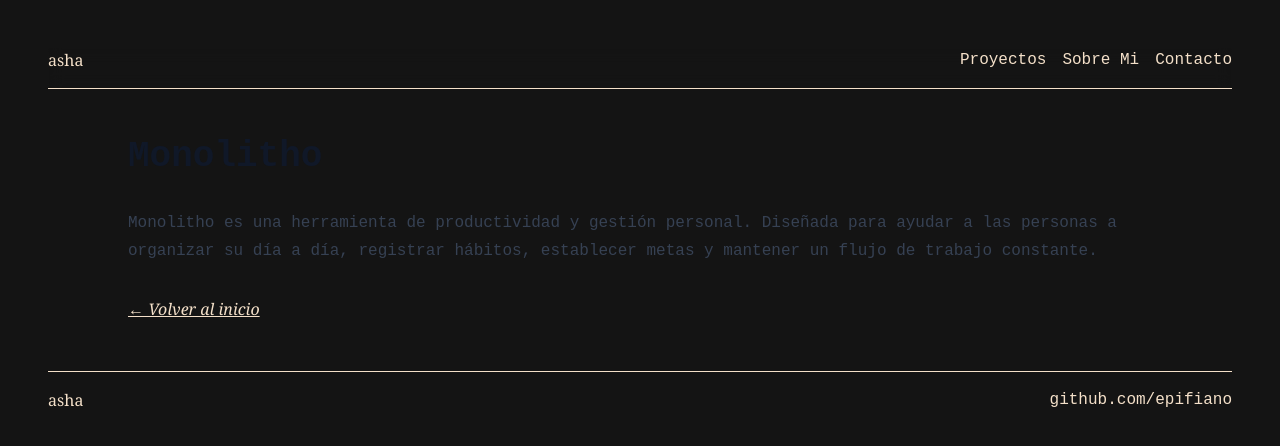
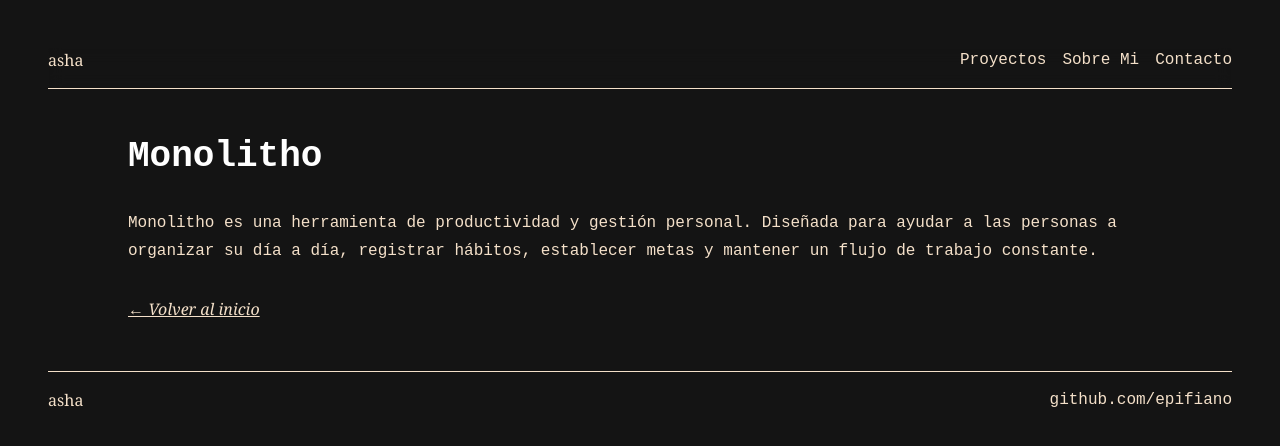
Before and after one commit to epifiano/portfolio-asha, an Astro site: page /projects/monolitho in a window 1280 px wide. Built offline with nearby package versions, Linux system fonts and the light colour scheme; Astro itself is replaced by a stand-in of ours; what tailwind-animations would draw is missing.

Commit message:
fix: agregar prose-invert en projects/[slug] para fondo oscuro

```diff
--- a/src/pages/projects/[slug].astro
+++ b/src/pages/projects/[slug].astro
@@ -42,7 +42,7 @@ const { Content } = await entry.render();
   <body class="p-4 md:p-8 lg:p-12 bg-background text-font">
     <Header />
     <main class="mx-auto max-w-5xl py-8">
-      <div class="prose max-w-none">
+      <div class="prose prose-invert text-font max-w-none">
         <Content />
       </div>
       <div class="mt-8">
```
